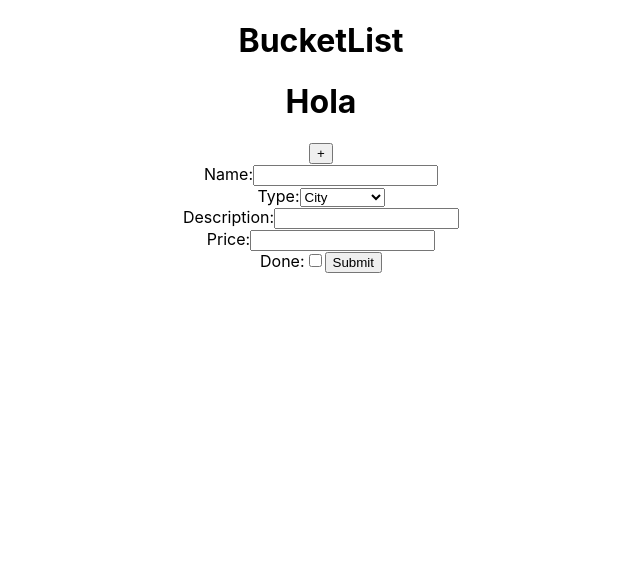
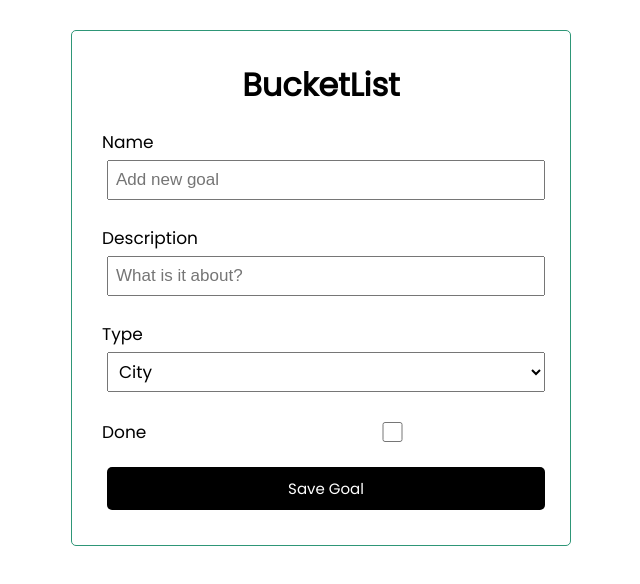
Before and after one commit to ZoeCD/Proyecto-Final-Frontend, a React (Create React App) app: page / in a window 1280 px wide. Shown: the top 584 px of the page, without its empty margins (319-959 px from the left). Built offline with nearby package versions, Linux system fonts and the light colour scheme.

Commit message:
Form component

```diff
--- a/src/App.js
+++ b/src/App.js
@@ -1,26 +1,19 @@
 import './App.css';
 import React, {useState,useEffect} from 'react';
 import {Routes,Route,Link,Outlet} from 'react-router-dom';
+import AddDestination from './components/AddDestination';
 
 function Encabezado(){
   return(
     <header>
       <nav className="nav">
         <span className="nav-link"><Link to="/">BucketList</Link></span>
-        <span className="nav-link"><Link to="/puntajes">Agregar</Link></span>
       </nav>
     </header>
   )
 }
 
-function Home(){
-  return(
-    <div>
-      <h1>Hola</h1>
-      <button variant="contained">+</button>
-    </div>
-  )
-}
+
 
 function Error404(){
   return(
@@ -30,69 +23,12 @@ function Error404(){
     </div>
   )
 }
-class AddDestination extends React.Component {
-  constructor(props) {
-    super(props);
-    this.state = {value: ''};
 
-    this.handleChange = this.handleChange.bind(this);
-    this.handleSubmit = this.handleSubmit.bind(this);
-  }
-
-  handleChange(event) {
-    this.setState({value: event.target.value});
-  }
-
-  handleSubmit(event) {
-    alert('A name was submitted: ' + this.state.value);
-    event.preventDefault();
-  }
-
-  render() {
-    return (
-      <form onSubmit={this.handleSubmit}>
-        <label>
-          Name:
-          <input type="text" value={this.state.value} onChange={this.handleChange} />
-        </label>
-        <br/>
-        <label>
-          Type:
-          <select value={this.state.value} onChange={this.handleChange}>
-            <option value="city">City</option>
-            <option value="Monument">Monument</option>
-            <option value="Activity">Activity</option>
-          </select>
-        </label>
-        <br/>
-        <label>
-          Description:
-          <input type="text" value={this.state.value} onChange={this.handleChange} />
-        </label>
-        <br/>
-        <label>
-          Price:
-          <input type="text" value={this.state.value} onChange={this.handleChange} />
-        </label>
-        <br/>
-        <label>
-          Done:
-          <input
-            name="isDone"
-            type="checkbox"
-            onChange={this.handleInputChange} />
-        </label>
-        <input type="submit" value="Submit" />
-      </form>
-    );
-  }
-}
 
 function App() {
   return (
     <div className="App">
       <h1>BucketList</h1>
-      <Home/>
       <AddDestination/>
     </div>
   );
--- /dev/null
+++ b/src/components/AddDestination.jsx
@@ -0,0 +1,36 @@
+const AddDestination = () => {
+    return (
+
+        <form className = 'destination-form'>
+            <div className = 'form-component'>
+                <label>Name</label>
+                <input type = 'text' placeholder = 'Add new goal'/>
+            </div>
+            <div className = 'form-component'>
+                <label>Description</label>
+                <input type = 'text' placeholder = 'What is it about?'/>
+            </div>
+            <div className = 'form-component'>
+                <label>Type</label>
+                <select className='form-component-select'>
+                    <option value="city">City</option>
+                    <option value="Monument">Monument</option>
+                    <option value="Activity">Activity</option>
+                </select>
+            </div>
+            <div className = 'form-component form-component-check'>
+                <label>Done</label>
+                <input type = 'checkbox'/>
+            </div>
+
+            <input type='submit' value= 'Save Goal'  className='btn btn-block' />
+
+        </form>
+
+
+
+    )
+
+}
+
+export default AddDestination
--- a/src/index.css
+++ b/src/index.css
@@ -1,13 +1,94 @@
-body {
+@import url('https://fonts.googleapis.com/css2?family=Poppins:wght@300;400&display=swap');
+
+* {
+  box-sizing: border-box;
   margin: 0;
-  font-family: -apple-system, BlinkMacSystemFont, 'Segoe UI', 'Roboto', 'Oxygen',
-    'Ubuntu', 'Cantarell', 'Fira Sans', 'Droid Sans', 'Helvetica Neue',
-    sans-serif;
-  -webkit-font-smoothing: antialiased;
-  -moz-osx-font-smoothing: grayscale;
+  padding: 0;
 }
 
-code {
-  font-family: source-code-pro, Menlo, Monaco, Consolas, 'Courier New',
-    monospace;
+body {
+  font-family: 'Poppins', sans-serif;
 }
+
+.App {
+  max-width: 500px;
+  margin: 30px auto;
+  overflow: auto;
+  min-height: 300px;
+  border: 1px solid rgb(46, 150, 119);
+  padding: 30px;
+  border-radius: 5px;
+}
+
+.add-form {
+  margin-bottom: 40px;
+}
+
+.form-component {
+  margin: 20px 0;
+}
+
+.form-component label {
+  display: block;
+  font-size: 17px;
+  text-align: left;
+}
+
+.form-component input {
+  width: 100%;
+  height: 40px;
+  margin: 5px;
+  padding: 3px 7px;
+  font-size: 17px;
+}
+
+.form-component-select {
+  width: 100%;
+  height: 40px;
+  margin: 5px;
+  padding: 3px 7px;
+  font-size: 17px;
+  font-family: 'Poppins', sans-serif;
+}
+
+.form-component-check {
+  display: flex;
+  align-items: center;
+  justify-content: space-between;
+}
+
+.form-component-check label {
+  flex: 1;
+}
+
+.form-component-check input {
+  flex: 2;
+  height: 20px;
+}
+
+.btn {
+  display: inline-block;
+  background: #000;
+  color: #fff;
+  border: none;
+  padding: 10px 20px;
+  margin: 5px;
+  border-radius: 5px;
+  cursor: pointer;
+  text-decoration: none;
+  font-size: 15px;
+  font-family: inherit;
+}
+
+.btn:focus {
+  outline: none;
+}
+
+.btn:active {
+  transform: scale(0.98);
+}
+
+.btn-block {
+  display: block;
+  width: 100%;
+}
```
